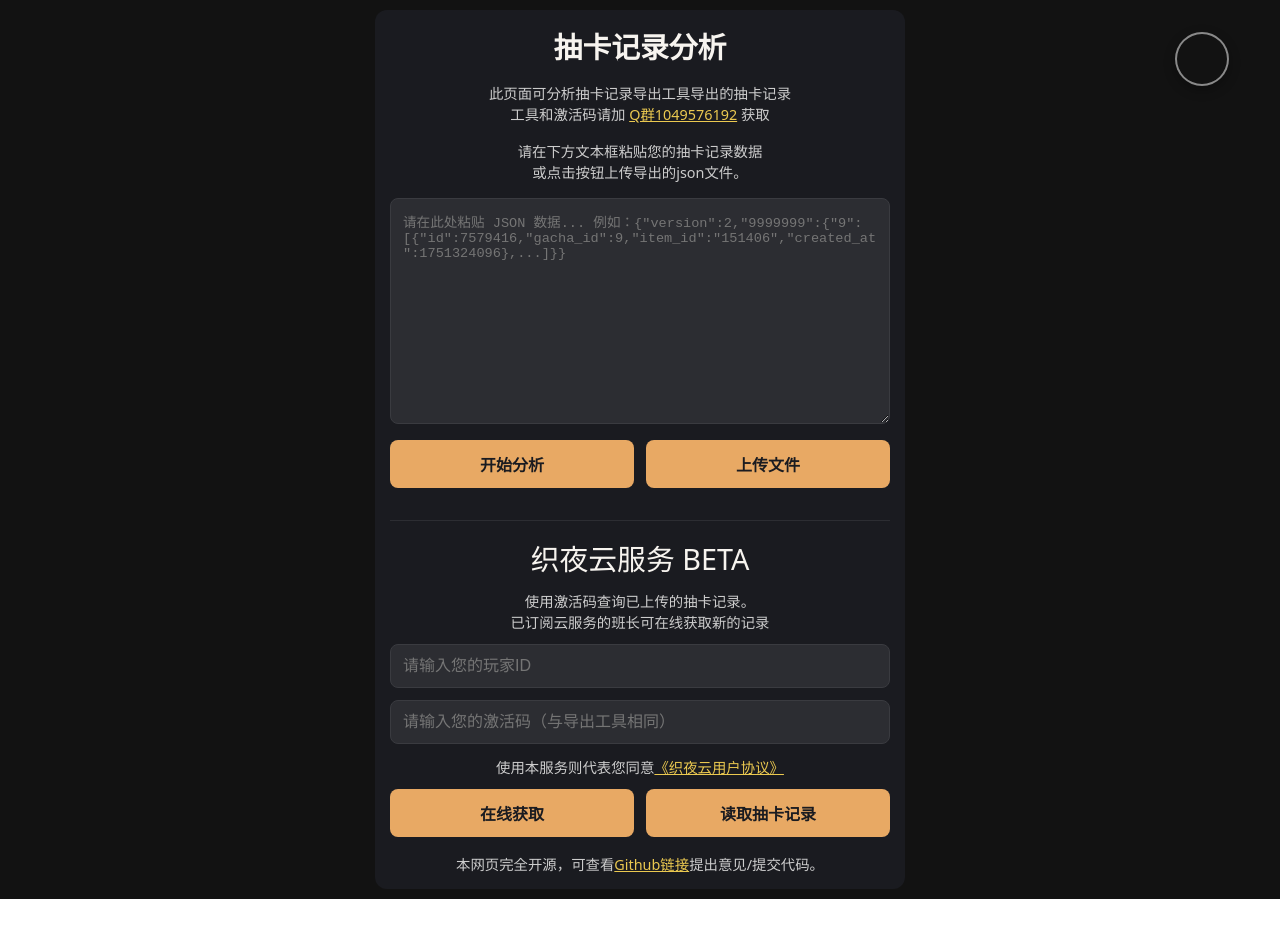
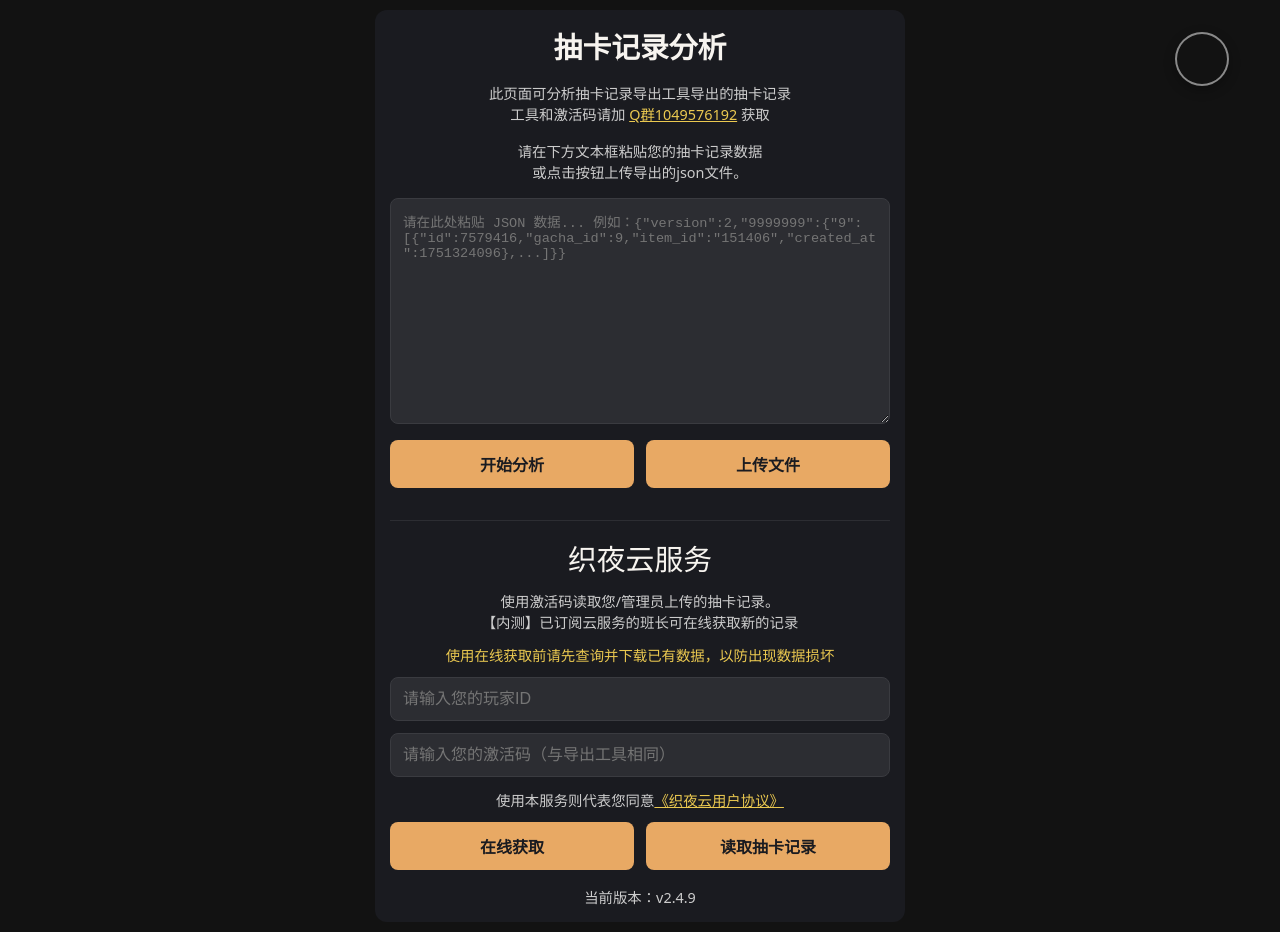
Before and after one commit to Thisisseanxu/gacha-party, a Vue app: page /fenxi in a window 1280 px wide. Before the commit the page ends 899 px from the top, so only its background shows below. Built offline with nearby package versions, Linux system fonts and the light colour scheme; a web font is replaced by a local one.

Commit message:
feat: 修改在线获取逻辑，一页20个加速获取

```diff
--- a/src/views/RecordPage.vue
+++ b/src/views/RecordPage.vue
@@ -23,8 +23,9 @@
         <p v-if="errorMessage" class="error-message">{{ errorMessage }}</p>
 
         <div class="cloud-section split">
-          <p class="input-title">织夜云服务 BETA</p>
-          <p class="input-description">使用激活码查询已上传的抽卡记录。<br />已订阅云服务的班长可在线获取新的记录</p>
+          <p class="input-title">织夜云服务</p>
+          <p class="input-description">使用激活码读取您/管理员上传的抽卡记录。<br />【内测】已订阅云服务的班长可在线获取新的记录</p>
+          <p class="input-description highlight">使用在线获取前请先查询并下载已有数据，以防出现数据损坏</p>
           <input type="text" v-model="fetchPlayerIdInput" class="cloud-input" placeholder="请输入您的玩家ID" />
           <input type="text" v-model="fetchLicenseInput" class="cloud-input" placeholder="请输入您的激活码（与导出工具相同）" />
           <p class="input-description">使用本服务则代表您同意<a class="highlight" @click="openAgreementPopUp"
@@ -37,10 +38,9 @@
           </div>
         </div>
         <p v-if="cloudMessage" class="success-message">{{ cloudMessage }}</p>
+        <p class="input-description" v-if="cloudErrorMessage">有时自动查询完成后可能不会自动跳转，请尝试使用读取抽卡记录功能</p>
         <p v-if="cloudErrorMessage" class="error-message">{{ cloudErrorMessage }}</p>
-
-        <p class="input-description">本网页完全开源，可查看<a class="highlight" href="https://github.com/Thisisseanxu/gacha-party"
-            target="_blank">Github链接</a>提出意见/提交代码。</p>
+        <p class="input-description">当前版本：v{{ appVersion }}</p>
       </div>
     </div>
 
@@ -50,7 +50,7 @@
 
     <div class="gacha-analysis-container" v-if="viewState === 'analysis'">
       <div class="cloud-section">
-        <p class="input-title">织夜云服务 BETA</p>
+        <p class="input-title">织夜云服务</p>
         <p class="input-description">将当前的抽卡记录上传至云端</p>
         <p class="input-description highlight">使用在线获取后会自动上传，无需手动上传</p>
         <input type="text" v-model="uploadLicenseInput" class="cloud-input" placeholder="请输入您的激活码（与导出工具相同）" />
@@ -106,6 +106,8 @@ import { colors } from '@/styles/colors.js';
 
 import GachaAnalysis from '@/components/GachaAnalysis.vue'; // 导入分析结果展示组件
 import PopUp from '@/components/PopUp.vue'; // 导入弹窗组件
+
+const appVersion = __VERSION__;
 
 const viewState = ref('input'); // 'input' 为用户输入模式 'analysis' 则展示分析结果
 const jsonInput = ref(''); // 存储用户输入的 JSON 数据
@@ -559,7 +561,7 @@ const startPolling = (playerId, licenseKey) => {
   cloudMessage.value = "正在获取最新状态...";
   // 立即执行一次，然后设置定时器
   pollTaskStatus(playerId, licenseKey);
-  pollingIntervalId.value = setInterval(() => pollTaskStatus(playerId, licenseKey), 3000); // 每3秒轮询一次
+  pollingIntervalId.value = setInterval(() => pollTaskStatus(playerId, licenseKey), 7000); // 每7秒轮询一次
 };
 
 // 停止轮询
```
Also changed, not shown: _worker.js (+3 -5 lines).
